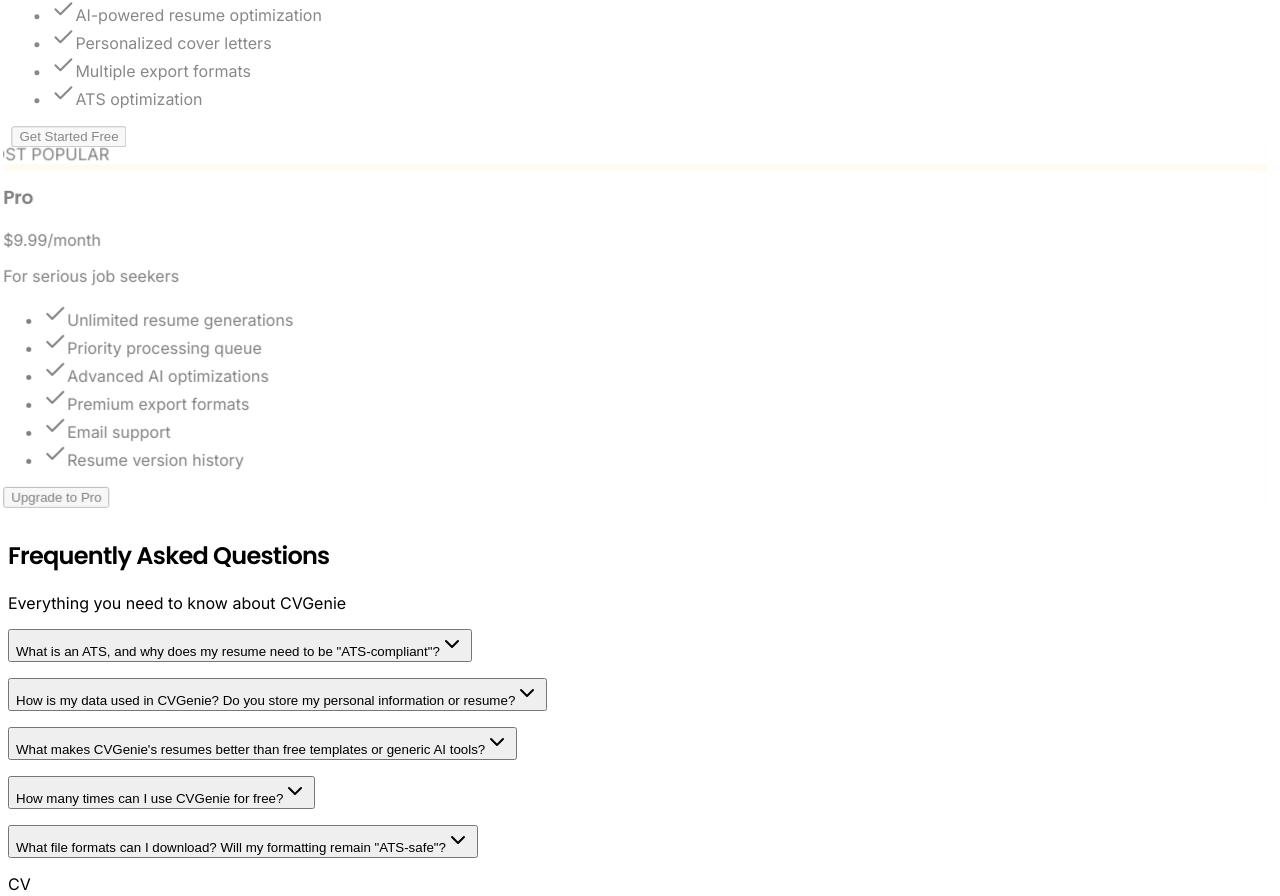
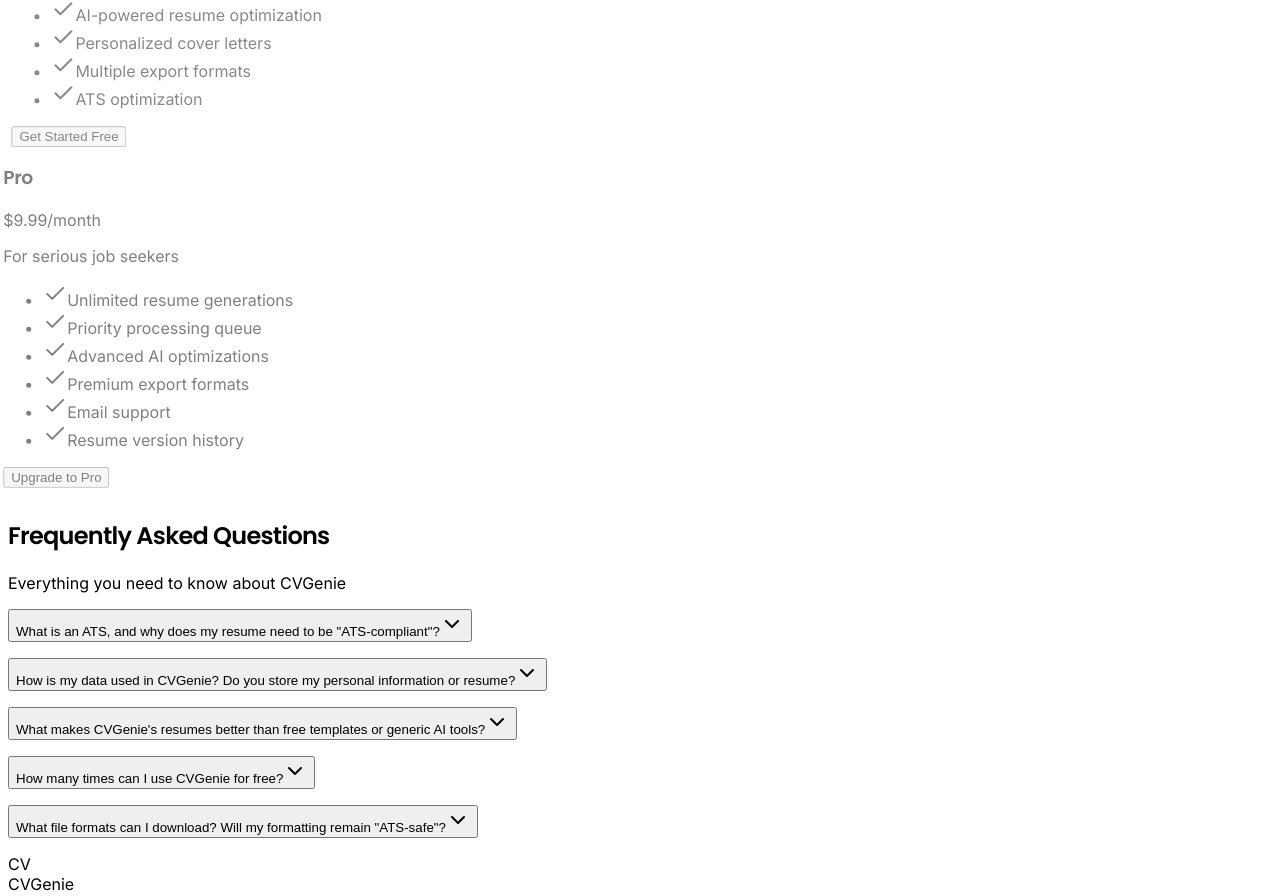
Before and after one commit to Naveen071110/cvgenieATS, a React (Vite) app in the folder client/: page / in a window 1280 px wide. Shown: the part 4708-5604 px from the top of the page. Built offline with nearby package versions, Linux system fonts and the light colour scheme; no server answers.

Commit message:
Assistant checkpoint: Remove MOST POPULAR badge
Assistant generated file changes:
- client/src/components/pricing-section.tsx: Remove MOST POPULAR badge completely

---

User prompt:

remove it

Replit-Commit-Author: Assistant
Replit-Commit-Session-Id: 15a11e61-9f81-4737-889c-9169eabf27c1

```diff
--- a/client/src/components/pricing-section.tsx
+++ b/client/src/components/pricing-section.tsx
@@ -88,16 +88,10 @@ export default function PricingSection() {
           {/* Pro Plan */}
           <Card
             ref={proPlanAnimation.ref}
-            className={`bg-primary text-white shadow-xl relative floating-card pricing-card-flip pricing-shimmer ${
+            className={`bg-primary text-white shadow-xl floating-card pricing-card-flip pricing-shimmer ${
               proPlanAnimation.isVisible ? 'visible' : ''
             }`}
           >
-            <div className="absolute -top-3 left-1/2 transform -translate-x-1/2 z-10">
-              <div className="badge-accent badge-pulse px-4 py-1 rounded-full text-xs font-semibold bg-accent text-slate-900">
-                MOST POPULAR
-              </div>
-            </div>
-
             <CardContent className="p-8">
               <div className="text-center mb-8">
                 <h3 className="text-2xl font-bold mb-2">Pro</h3>
```
